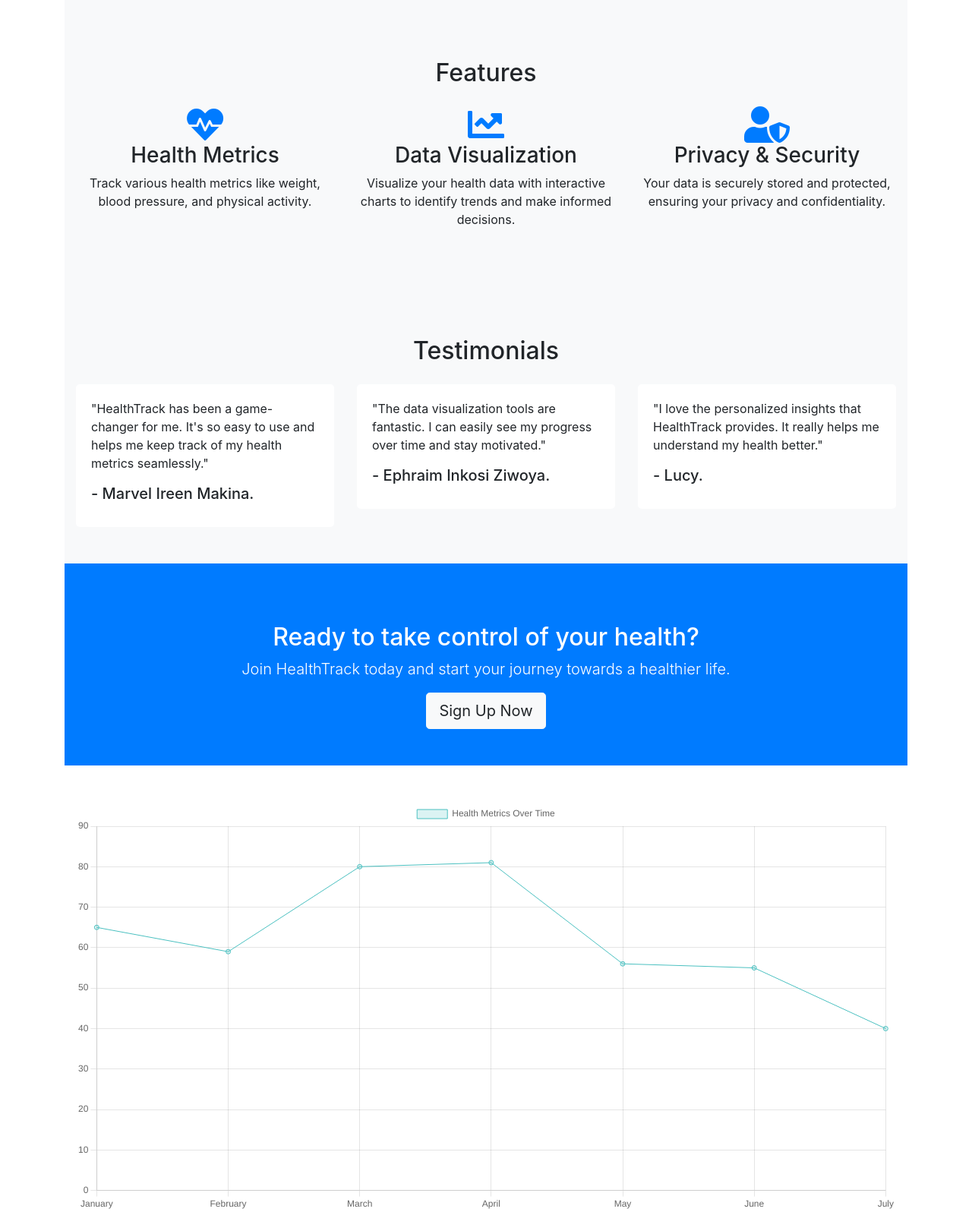
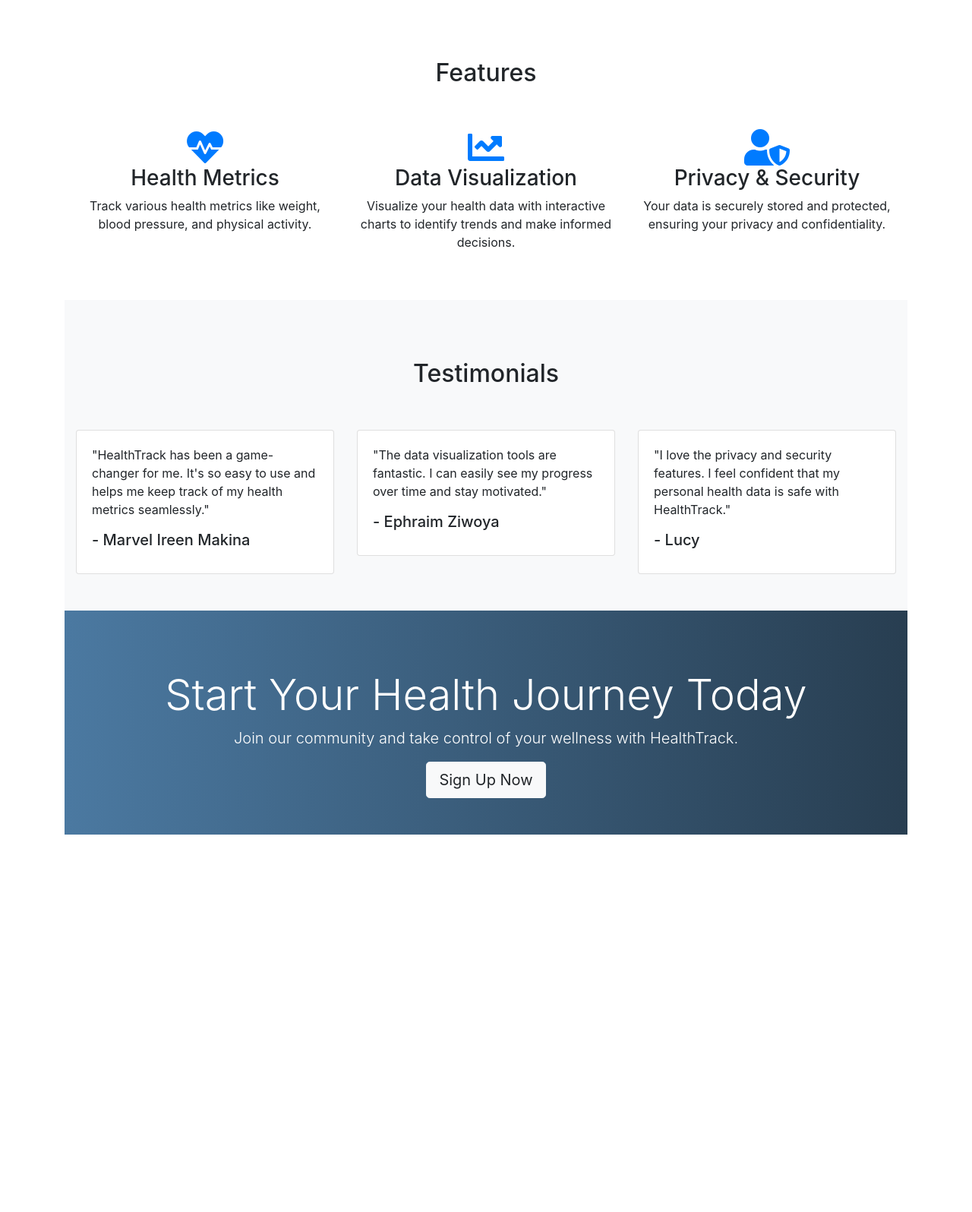
Before and after one commit to Ephyz8/Project, a Flask app: page / in a window 1280 px wide. Shown: the part 438-2034 px from the top of the page at 76% size. After the commit the page ends 1537 px from the top, so only its background shows below. Run offline with Flask 3, Linux system fonts and the light colour scheme; some libraries are stand-ins or nearby versions.

Commit message:
frontend

```diff
--- a/app/static/css/styles.css
+++ b/app/static/css/styles.css
@@ -7,32 +7,18 @@
 }
 
 .hero {
-  background: url('/static/images/hero-bg.jpg') no-repeat center center;
+  background: url('https://source.unsplash.com/1600x900/?health,fitness') no-repeat center center;
   background-size: cover;
-  color: white;
-  padding: 100px 0;
 }
 
-.features {
-  background: #f8f9fa;
-}
-
-.features .fa {
-  margin-bottom: 20px;
+.features .col-md-4 {
+  margin-top: 30px;
 }
 
 .testimonials .card {
-  border: none;
-  background-color: #f8f9fa;
-}
-
-.testimonials .card-body {
-  padding: 20px;
-  background: white;
-  border-radius: 5px;
+  margin-top: 30px;
 }
 
 .cta {
-  background: #007bff;
-  color: white;
+  background: linear-gradient(to right, #4b79a1, #283e51);
 }
--- a/app/templates/base.html
+++ b/app/templates/base.html
@@ -16,7 +16,7 @@
             <span class="navbar-toggler-icon"></span>
         </button>
         <div class="collapse navbar-collapse" id="navbarNav">
-            <ul class="navbar-nav">
+            <ul class="navbar-nav ml-auto">
                 <li class="nav-item"><a class="nav-link" href="{{ url_for('main.home') }}">Home</a></li>
                 <li class="nav-item"><a class="nav-link" href="{{ url_for('main.about') }}">About</a></li>
                 <li class="nav-item"><a class="nav-link" href="{{ url_for('main.contact') }}">Contact</a></li>
--- a/app/templates/index.html
+++ b/app/templates/index.html
@@ -43,7 +43,7 @@
                 <div class="card">
                     <div class="card-body">
                         <p class="card-text">"HealthTrack has been a game-changer for me. It's so easy to use and helps me keep track of my health metrics seamlessly."</p>
-                        <h5 class="card-title">- Marvel Ireen Makina.</h5>
+                        <h5 class="card-title">- Marvel Ireen Makina</h5>
                     </div>
                 </div>
             </div>
@@ -51,15 +51,15 @@
                 <div class="card">
                     <div class="card-body">
                         <p class="card-text">"The data visualization tools are fantastic. I can easily see my progress over time and stay motivated."</p>
-                        <h5 class="card-title">- Ephraim Inkosi Ziwoya.</h5>
+                        <h5 class="card-title">- Ephraim Ziwoya</h5>
                     </div>
                 </div>
             </div>
             <div class="col-md-4">
                 <div class="card">
                     <div class="card-body">
-                        <p class="card-text">"I love the personalized insights that HealthTrack provides. It really helps me understand my health better."</p>
-                        <h5 class="card-title">- Lucy.</h5>
+                        <p class="card-text">"I love the privacy and security features. I feel confident that my personal health data is safe with HealthTrack."</p>
+                        <h5 class="card-title">- Lucy</h5>
                     </div>
                 </div>
             </div>
@@ -68,44 +68,12 @@
 </section>
 
 <!-- Call to Action Section -->
-<section class="cta py-5 text-white text-center" style="background-color: #007bff;">
+<section class="cta bg-primary text-white text-center py-5">
     <div class="container">
-        <h2>Ready to take control of your health?</h2>
-        <p class="lead">Join HealthTrack today and start your journey towards a healthier life.</p>
+        <h2 class="display-4">Start Your Health Journey Today</h2>
+        <p class="lead">Join our community and take control of your wellness with HealthTrack.</p>
         <a href="{{ url_for('auth.register') }}" class="btn btn-light btn-lg">Sign Up Now</a>
     </div>
 </section>
 
-<!-- Chart Section -->
-<div class="container mt-5">
-    <div>
-        <canvas id="myChart" width="400" height="200"></canvas>
-    </div>
-</div>
-
-<script>
-    document.addEventListener('DOMContentLoaded', (event) => {
-        const ctx = document.getElementById('myChart').getContext('2d');
-        const myChart = new Chart(ctx, {
-            type: 'line',
-            data: {
-                labels: ['January', 'February', 'March', 'April', 'May', 'June', 'July'],
-                datasets: [{
-                    label: 'Health Metrics Over Time',
-                    data: [65, 59, 80, 81, 56, 55, 40],
-                    backgroundColor: 'rgba(75, 192, 192, 0.2)',
-                    borderColor: 'rgba(75, 192, 192, 1)',
-                    borderWidth: 1
-                }]
-            },
-            options: {
-                scales: {
-                    y: {
-                        beginAtZero: true
-                    }
-                }
-            }
-        });
-    });
-</script>
 {% endblock %}
```
